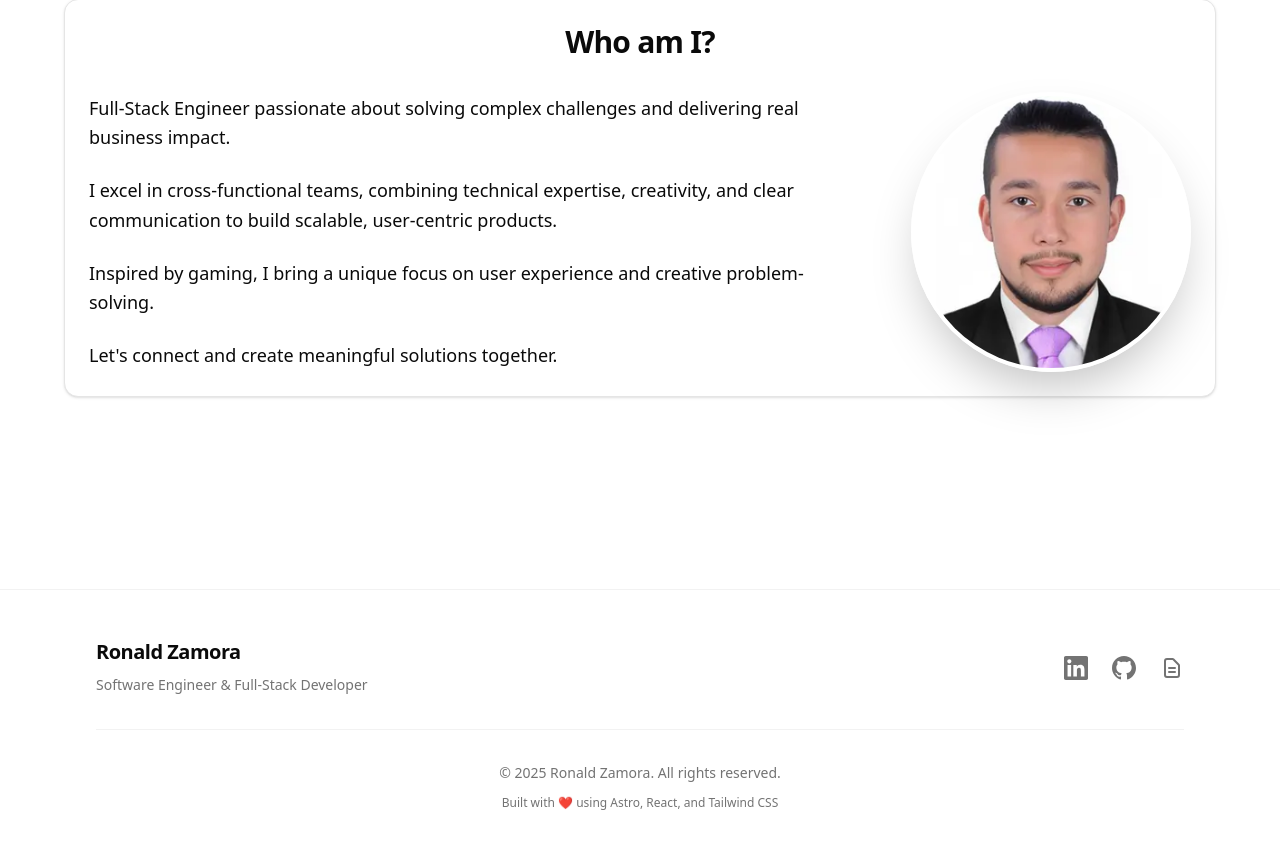
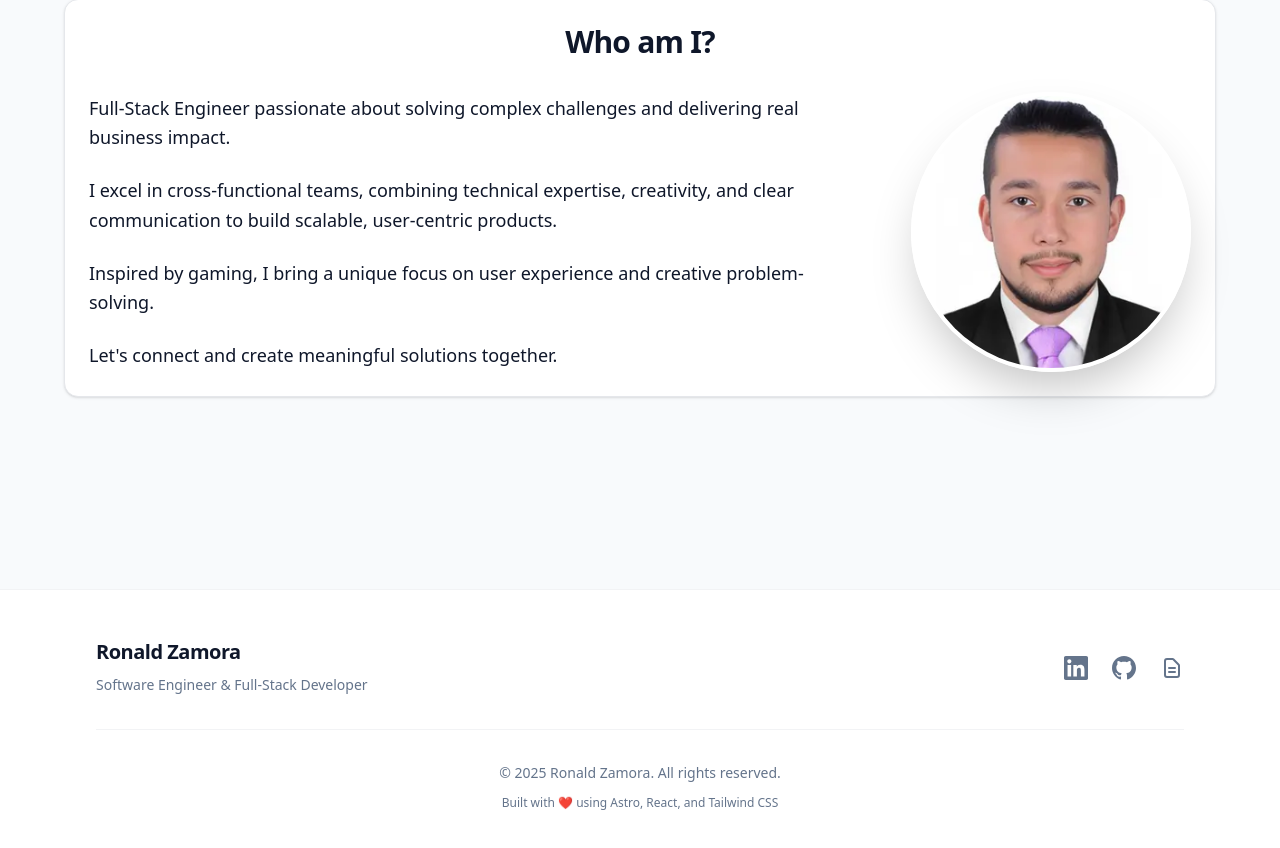
Before and after one commit to RonaldDev0/RonaldDev0, an Astro site: page / in a window 1280 px wide. Shown: the part 5581-6429 px from the top of the page. Built offline with nearby package versions, Linux system fonts and the light colour scheme; Astro itself is replaced by a stand-in of ours.

Commit message:
fix: accesibility

```diff
--- a/notes.txt
+++ /dev/null
@@ -1,8 +0,0 @@
-- upgrade UI/UX [animations, color palette]
-- update card Image for share
-
-
-[optimization notes]
-
-- reduce strings or implement lazy loading for best performance
-- requests are blocking the inital page, upgrade this for best performance
--- a/src/components/sections/Education.astro
+++ b/src/components/sections/Education.astro
@@ -91,7 +91,7 @@ const education: IEducation[] = [
   }
 ]
 
-const { t } = Astro.props;
+const { t } = Astro.props
 ---
 
 <section id='education' class='space-y-8 sm:space-y-12'>
@@ -116,7 +116,7 @@ const { t } = Astro.props;
             href={item.link}
             target='_blank'
             rel='noopener noreferrer'
-            class='text-center flex flex-col items-center justify-center gap-3 p-4 rounded-lg hover:bg-accent transition-all duration-200 group'
+            class='text-center flex flex-col items-center justify-center gap-3 p-4 rounded-lg hover:bg-primary/10 dark:hover:bg-primary/20 transition-all duration-200 group'
           >
             <div class='relative'>
               <Image
--- a/src/components/sections/projects/index.astro
+++ b/src/components/sections/projects/index.astro
@@ -62,7 +62,7 @@
           <CardFooter className='flex flex-col space-y-4 mt-auto'>
             <div class='flex flex-wrap gap-2'>
               {project.stack.map(tech => (
-                <Badge variant='secondary' className='text-xs'>
+                <Badge variant='outline' className='text-xs'>
                   {tech}
                 </Badge>
               ))}
--- a/src/components/sections/stack.astro
+++ b/src/components/sections/stack.astro
@@ -132,7 +132,7 @@ const { t } = Astro.props;
         <CardContent>
           <div class='grid grid-cols-3 sm:grid-cols-4 lg:grid-cols-5 gap-4 sm:gap-6'>
             {stack.map(({ name, dark, light }) => (
-              <div class='text-center flex flex-col items-center justify-center gap-2 group'>
+              <div class='text-center flex flex-col items-center justify-center gap-2 group cursor-pointer'>
                 <div class='w-16 h-16 flex items-center justify-center mb-1 bg-transparent'>
                   {light ? (
                     <>
--- a/src/layouts/Layout.astro
+++ b/src/layouts/Layout.astro
@@ -221,7 +221,8 @@ const metaLanguage = lang === 'es' ? 'Spanish' : 'English'
 			}
 		</script>
 	</head>
-	<body class='antialiased'>
+	<body class="min-h-screen flex flex-col bg-background text-foreground reveal">
 		<slot />
+
 	</body>
 </html>
--- a/src/styles/global.css
+++ b/src/styles/global.css
@@ -44,72 +44,79 @@
 
 :root {
   --radius: 0.625rem;
-  --background: oklch(1 0 0);
-  --foreground: oklch(0.145 0 0);
-  --card: oklch(1 0 0);
-  --card-foreground: oklch(0.145 0 0);
-  --popover: oklch(1 0 0);
-  --popover-foreground: oklch(0.145 0 0);
-  --primary: oklch(0.205 0 0);
-  --primary-foreground: oklch(0.985 0 0);
+  /* Light mode palette */
+  --background: #F8FAFC;
+  --foreground: #0F172A;
+  --card: #FFFFFF;
+  --card-foreground: #0F172A;
+  --popover: #FFFFFF;
+  --popover-foreground: #0F172A;
+  --primary: #6366F1; /* Indigo */
+  --primary-foreground: #FFFFFF;
   --secondary: oklch(0.97 0 0);
   --secondary-foreground: oklch(0.205 0 0);
-  --muted: oklch(0.97 0 0);
-  --muted-foreground: oklch(0.556 0 0);
-  --accent: oklch(0.97 0 0);
-  --accent-foreground: oklch(0.205 0 0);
-  --destructive: oklch(0.577 0.245 27.325);
-  --border: oklch(0.922 0 0);
-  --input: oklch(0.922 0 0);
-  --ring: oklch(0.708 0 0);
-  --chart-1: oklch(0.646 0.222 41.116);
-  --chart-2: oklch(0.6 0.118 184.704);
-  --chart-3: oklch(0.398 0.07 227.392);
-  --chart-4: oklch(0.828 0.189 84.429);
-  --chart-5: oklch(0.769 0.188 70.08);
-  --sidebar: oklch(0.985 0 0);
-  --sidebar-foreground: oklch(0.145 0 0);
-  --sidebar-primary: oklch(0.205 0 0);
-  --sidebar-primary-foreground: oklch(0.985 0 0);
-  --sidebar-accent: oklch(0.97 0 0);
-  --sidebar-accent-foreground: oklch(0.205 0 0);
-  --sidebar-border: oklch(0.922 0 0);
-  --sidebar-ring: oklch(0.708 0 0);
+  --muted: #E0E7EF;
+  --muted-foreground: #64748B;
+  --accent: #06B6D4;
+  --accent-foreground: #FFFFFF;
+  --highlight: #F472B6;
+  --highlight-foreground: #FFFFFF;
+  --destructive: #EF4444;
+  --border: #E5E7EB;
+  --input: #E5E7EB;
+  --ring: #6366F1;
+  --chart-1: #6366F1;
+  --chart-2: #06B6D4;
+  --chart-3: #F59E42;
+  --chart-4: #22D3EE;
+  --chart-5: #A5B4FC;
+  --sidebar: #F1F5F9;
+  --sidebar-foreground: #0F172A;
+  --sidebar-primary: #6366F1;
+  --sidebar-primary-foreground: #FFFFFF;
+  --sidebar-accent: #06B6D4;
+  --sidebar-accent-foreground: #FFFFFF;
+  --sidebar-border: #E5E7EB;
+  --sidebar-ring: #6366F1;
 }
 
 .dark {
-  --background: oklch(0.145 0 0);
-  --foreground: oklch(0.985 0 0);
-  --card: oklch(0.205 0 0);
-  --card-foreground: oklch(0.985 0 0);
-  --popover: oklch(0.205 0 0);
-  --popover-foreground: oklch(0.985 0 0);
-  --primary: oklch(0.922 0 0);
-  --primary-foreground: oklch(0.205 0 0);
+  /* Dark mode palette refinada */
+  --background: #0F172A;
+  --foreground: #F8FAFC;
+  --card: #1E293B;
+  --card-foreground: #F8FAFC;
+  --popover: #1E293B;
+  --popover-foreground: #F8FAFC;
+  --primary: #6366F1;
+  --primary-foreground: #FFFFFF;
   --secondary: oklch(0.269 0 0);
   --secondary-foreground: oklch(0.985 0 0);
-  --muted: oklch(0.269 0 0);
-  --muted-foreground: oklch(0.708 0 0);
-  --accent: oklch(0.269 0 0);
-  --accent-foreground: oklch(0.985 0 0);
-  --destructive: oklch(0.704 0.191 22.216);
-  --border: oklch(1 0 0 / 10%);
-  --input: oklch(1 0 0 / 15%);
-  --ring: oklch(0.556 0 0);
-  --chart-1: oklch(0.488 0.243 264.376);
-  --chart-2: oklch(0.696 0.17 162.48);
-  --chart-3: oklch(0.769 0.188 70.08);
-  --chart-4: oklch(0.627 0.265 303.9);
-  --chart-5: oklch(0.645 0.246 16.439);
-  --sidebar: oklch(0.205 0 0);
-  --sidebar-foreground: oklch(0.985 0 0);
-  --sidebar-primary: oklch(0.488 0.243 264.376);
-  --sidebar-primary-foreground: oklch(0.985 0 0);
-  --sidebar-accent: oklch(0.269 0 0);
-  --sidebar-accent-foreground: oklch(0.985 0 0);
-  --sidebar-border: oklch(1 0 0 / 10%);
-  --sidebar-ring: oklch(0.556 0 0);
+  --muted: #1E293B;
+  --muted-foreground: #94A3B8;
+  --accent: #06B6D4;
+  --accent-foreground: #FFFFFF;
+  --highlight: #F472B6;
+  --highlight-foreground: #FFFFFF;
+  --destructive: #EF4444;
+  --border: #334155;
+  --input: #334155;
+  --ring: #6366F1;
+  --chart-1: #6366F1;
+  --chart-2: #06B6D4;
+  --chart-3: #F59E42;
+  --chart-4: #22D3EE;
+  --chart-5: #A5B4FC;
+  --sidebar: #1E293B;
+  --sidebar-foreground: #F8FAFC;
+  --sidebar-primary: #6366F1;
+  --sidebar-primary-foreground: #FFFFFF;
+  --sidebar-accent: #06B6D4;
+  --sidebar-accent-foreground: #FFFFFF;
+  --sidebar-border: #334155;
+  --sidebar-ring: #6366F1;
 }
+
 
 @layer base {
   * {
```
